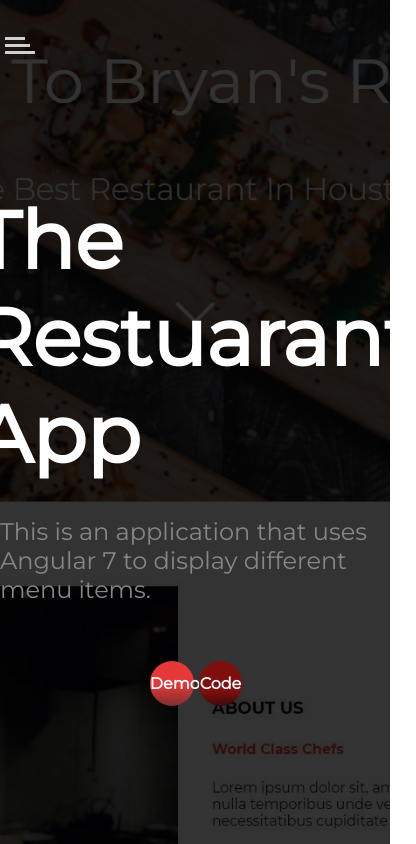
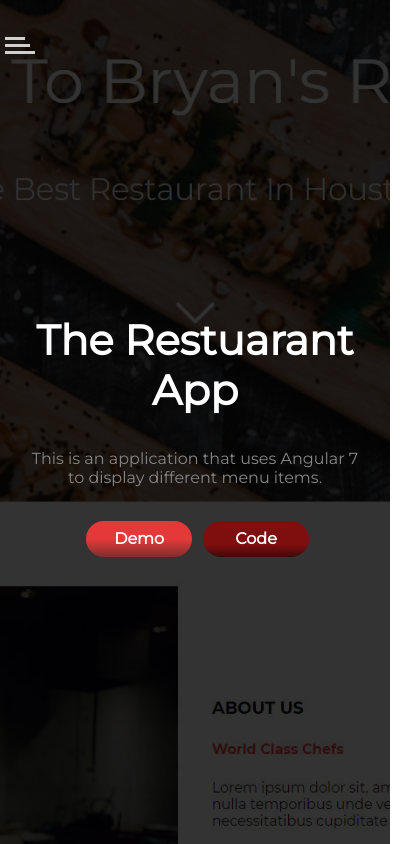
Before and after one commit to Bryang09/january-portfolio, a React (Create React App) app: page /#/projects/angular/5 in a window 390 px wide. Shown: the whole page, 416 px wide, since content can reach past the window. Built offline with nearby package versions, Linux system fonts and the light colour scheme.

Commit message:
Projects Page Responsive

```diff
--- a/src/Components/Projects/Hero/Hero.js
+++ b/src/Components/Projects/Hero/Hero.js
@@ -1,4 +1,6 @@
 import React from "react";
+
+import './Hero.scss';
 
 const Hero = props => {
   const options = props.options.map(res => {
--- /dev/null
+++ b/src/Components/Projects/Hero/Hero.scss
@@ -0,0 +1,68 @@
+.projectBg {
+  height: 60vh;
+  background: url(../Hero/bg/bg3.svg) no-repeat center center / cover;
+  display: flex;
+  justify-content: center;
+  align-items: center;
+  flex-direction: column;
+
+  h1 {
+    color: #fff;
+    font-size: 53px;
+  }
+
+  .options {
+    display: flex;
+    width: 90vw;
+    margin: 1vh auto;
+    justify-content: center;
+    align-items: center;
+
+    .option {
+      width: 15%;
+      margin: 0 1%;
+      text-align: center;
+
+      h3 {
+        margin: 0;
+        padding: 10px 10px;
+        background: #fff;
+        border-radius: 5px;
+        border: 1px solid #fff;
+        font-weight: 700;
+        font-size: 20px;
+        color: #23e5c7;
+        cursor: pointer;
+        transition: 0.5s ease;
+        &:hover {
+          background: #23e5c7;
+          color: #fff;
+        }
+      }
+    }
+  }
+}
+
+@media screen and (max-width: 998px) {
+  .projectBg {
+    .options {
+      .option {
+        h3 {
+          padding: 8px;
+          font-size: 16px;
+        }
+      }
+    }
+  }
+}
+
+@media screen and (max-width: 768px) {
+  .projectBg .options {
+    flex-wrap: wrap;
+
+    .option {
+      width: 30%;
+      margin: 1vh 1.5%;
+    }
+  }
+}
--- a/src/Components/Projects/Project/Project.js
+++ b/src/Components/Projects/Project/Project.js
@@ -2,6 +2,8 @@ import React, { Component } from "react";
 
 import { projects } from "../../Projects/myProjects";
 import Nav from "../../Nav/Nav";
+
+import "./Project.scss";
 
 class Project extends Component {
   render() {
--- /dev/null
+++ b/src/Components/Projects/Project/Project.scss
@@ -0,0 +1,134 @@
+.Project {
+  height: 100vh;
+  display: flex;
+  justify-content: center;
+  align-items: center;
+  background-position: center center;
+  background-size: cover;
+  background-repeat: no-repeat;
+
+  .text {
+    height: 100%;
+    width: 100%;
+    background: rgba(0, 0, 0, 0.8);
+    color: #fff;
+    display: flex;
+    justify-content: center;
+    align-items: center;
+    flex-direction: column;
+
+    h1 {
+      font-size: 5em;
+      margin-bottom: 2vh;
+    }
+    h3 {
+      font-size: 1.5em;
+      font-weight: 300;
+      color: #878787;
+      margin-top: 2vh;
+    }
+
+    .buttons {
+      display: flex;
+      width: 25vw;
+      margin: 4vh auto 0;
+      justify-content: center;
+      align-items: center;
+
+      a {
+        color: #fff;
+        width: 45%;
+        margin: 0 2.5%;
+
+        h4 {
+          padding: 1.5vh 0;
+          // border: 1px solid #fff;
+          margin: 0 2.5%;
+          text-align: center;
+
+          border-radius: 35px;
+          cursor: pointer;
+          width: 100%;
+          height: 100%;
+        }
+      }
+    }
+  }
+}
+
+@media screen and (max-width: 998px) {
+  .Project {
+    .text {
+      h1 {
+        font-size: 4em;
+      }
+      h3 {
+        width: 98vw;
+        margin: 2vh auto 0;
+        text-align: center;
+        font-size: 1.2em;
+      }
+      .buttons {
+        width: 35vw;
+      }
+    }
+  }
+}
+
+@media screen and (max-width: 768px) {
+  .Project {
+    .text {
+      h1 {
+        font-size: 4em;
+      }
+      h3 {
+        width: 98vw;
+        margin: 2vh auto 0;
+        text-align: center;
+      }
+      .buttons {
+        width: 55vw;
+      }
+    }
+  }
+}
+
+@media screen and (max-width: 600px) {
+  .Project {
+    .text {
+      h1 {
+        font-size: 3.2em;
+        text-align: center;
+      }
+
+      .buttons {
+        a h4 {
+          padding: 1vh 0;
+        }
+      }
+    }
+  }
+}
+
+@media screen and (max-width: 500px) {
+  .Project {
+    .text {
+      h1 {
+        font-size: 2.6em;
+        text-align: center;
+      }
+
+      h3 {
+        font-size: 1em;
+        width: 85vw;
+      }
+
+      .buttons {
+        width: 60vw;
+        a h4 {
+          padding: 1vh 0;
+        }
+      }
+    }
+  }
+}
--- a/src/Components/Projects/Projects.scss
+++ b/src/Components/Projects/Projects.scss
@@ -1,46 +1,5 @@
 .Projects {
   height: 100%;
-
-  .projectBg {
-    height: 60vh;
-    background: url(./Hero/bg/bg3.svg) no-repeat center center / cover;
-    display: flex;
-    justify-content: center;
-    align-items: center;
-    flex-direction: column;
-
-    h1 {
-      color: #fff;
-      font-size: 53px;
-    }
-
-    .options {
-      display: flex;
-      width: 90vw;
-      margin: 1vh auto;
-      justify-content: center;
-      align-items: center;
-
-      .option {
-        width: 15%;
-        margin: 0 1%;
-        text-align: center;
-
-        h3 {
-          margin: 0;
-          padding: 10px 10px;
-          background: #fff;
-          border-radius: 5px;
-          border: 1px solid #fff;
-          font-weight: 700;
-          font-size: 20px;
-          color: #23e5c7;
-          cursor: pointer;
-        }
-      }
-    }
-  }
-}
 
   .projectsContainer {
     height: 100%;
@@ -55,8 +14,6 @@
       height: 40vh;
       width: 30%;
       margin: 1vh 1.5%;
-    // border: 1px solid #333;
-    // background-image: url(./img/anime.jpg);
       background-size: cover;
       background-repeat: no-repeat;
       background-position: center center;
@@ -102,60 +59,26 @@
     }
   }
 
-.Project {
-  height: 100vh;
-  display: flex;
-  justify-content: center;
-  align-items: center;
-  background-position: center center;
-  background-size: cover;
-  background-repeat: no-repeat;
-
-  .text {
-    height: 100%;
-    width: 100%;
-    background: rgba(0, 0, 0, 0.8);
-    color: #fff;
-    display: flex;
-    justify-content: center;
-    align-items: center;
-    flex-direction: column;
-
-    h1 {
-      font-size: 5em;
-      margin-bottom: 2vh;
-    }
-    h3 {
-      font-size: 1.5em;
-      font-weight: 300;
-      color: #878787;
-      margin-top: 2vh;
+  @media screen and (max-width: 1192px) {
   }
 
-    .buttons {
-      display: flex;
-      width: 25vw;
-      margin: 4vh auto 0;
-      justify-content: center;
-      align-items: center;
+  @media screen and (max-width: 998px) {
+    .projectsContainer .project {
+      width: 47%;
+    }
+  }
 
-      a {
-        color: #fff;
-        width: 45%;
-        margin: 0 2.5%;
-
-        h4 {
-          padding: 1.5vh 0;
-          // border: 1px solid #fff;
-          margin: 0 2.5%;
-          text-align: center;
-
-          border-radius: 35px;
-          cursor: pointer;
-          width: 100%;
-          height: 100%;
+  @media screen and (max-width: 768px) {
+    .Projects .projectsContainer .project {
+      width: 47%;
+      height: 30vh;
     }
   }
 }
+
+@media screen and (max-width: 500px) {
+  .Projects .projectsContainer .project {
+    width: 97%;
+    height: 30vh;
   }
 }
```
Also changed, not shown: 1 other file (tests, documents, lock files or other folders). Lines whose indentation alone changed are shown as unchanged.
